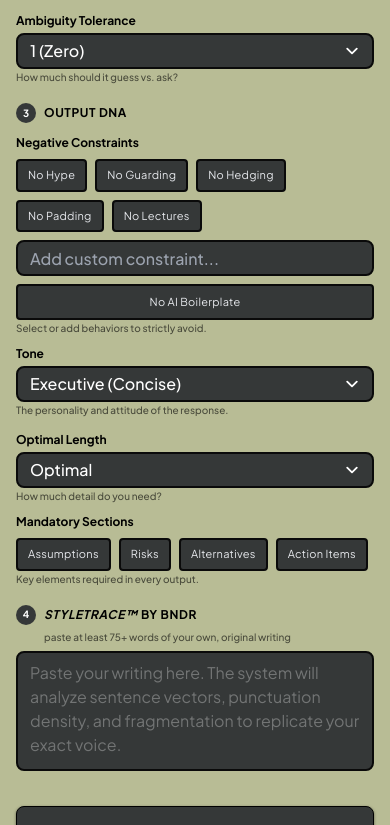
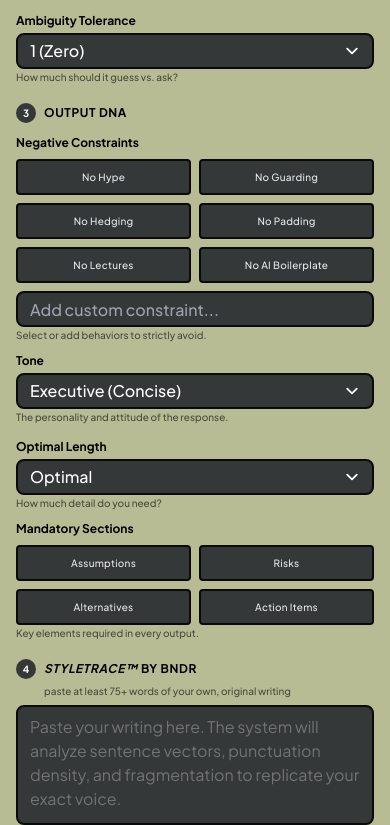
Before and after one commit to BNDRBOTS/apexsound-voice-engine, a plain HTML site: page index.html in a window 390 px wide. Shown: the part 631-1456 px from the top of the page. Drawn offline with nearby package versions, Linux system fonts and the light colour scheme.

Commit message:
Refactor negative constraints and mandatory sections layout
Updated layout of negative constraints and mandatory sections with a grid format for better responsiveness and usability.

```diff
--- a/index.html
+++ b/index.html
@@ -238,24 +238,28 @@
                         <span class="flex h-5 w-5 items-center justify-center rounded-full bg-wetConcrete text-[10px] font-bold text-white shrink-0">3</span>
                         <h2 class="text-xs font-bold uppercase tracking-wider text-black">Output DNA</h2>
                     </div>
+
                     <div>
                         <label class="mb-2 block text-xs font-bold text-black" id="negConstraintsLabel">Negative Constraints</label>
-                        <div class="flex w-full flex-wrap gap-2 mb-2" id="q20_chips" role="group" aria-labelledby="negConstraintsLabel">
-                            <button class="chip rounded px-2.5 py-1.5 tracking-wide" role="checkbox" aria-checked="false">No Hype</button>
-                            <button class="chip rounded px-2.5 py-1.5 tracking-wide" role="checkbox" aria-checked="false">No Guarding</button>
-                            <button class="chip rounded px-2.5 py-1.5 tracking-wide" role="checkbox" aria-checked="false">No Hedging</button>
-                            <button class="chip rounded px-2.5 py-1.5 tracking-wide" role="checkbox" aria-checked="false">No Padding</button>
-                            <button class="chip rounded px-2.5 py-1.5 tracking-wide" role="checkbox" aria-checked="false">No Lectures</button>
+
+                        <div class="grid grid-cols-2 sm:grid-cols-3 gap-2 mb-2" id="q20_chips" role="group" aria-labelledby="negConstraintsLabel">
+                            <button class="chip h-9 w-full rounded px-2 tracking-wide text-[10px] md:text-[11px] font-medium transition-all active:scale-[0.98]" role="checkbox" aria-checked="false">No Hype</button>
+                            <button class="chip h-9 w-full rounded px-2 tracking-wide text-[10px] md:text-[11px] font-medium transition-all active:scale-[0.98]" role="checkbox" aria-checked="false">No Guarding</button>
+                            <button class="chip h-9 w-full rounded px-2 tracking-wide text-[10px] md:text-[11px] font-medium transition-all active:scale-[0.98]" role="checkbox" aria-checked="false">No Hedging</button>
+                            <button class="chip h-9 w-full rounded px-2 tracking-wide text-[10px] md:text-[11px] font-medium transition-all active:scale-[0.98]" role="checkbox" aria-checked="false">No Padding</button>
+                            <button class="chip h-9 w-full rounded px-2 tracking-wide text-[10px] md:text-[11px] font-medium transition-all active:scale-[0.98]" role="checkbox" aria-checked="false">No Lectures</button>
+
+                            <button id="noBoilerplateBtn" class="chip h-9 w-full rounded px-2 tracking-wide text-[10px] md:text-[11px] font-medium transition-all active:scale-[0.98]" role="checkbox" aria-checked="false">No AI Boilerplate</button>
                         </div>
 
-                        <div class="flex flex-wrap sm:flex-nowrap gap-2 w-full items-center">
-                            <input id="customNeg" type="text" class="lux-input w-full sm:flex-grow rounded-lg px-3 text-base md:text-sm font-medium" placeholder="Add custom constraint..." />
-                            <button id="noBoilerplateBtn" class="chip rounded px-2.5 py-1.5 tracking-wide whitespace-nowrap w-full sm:w-auto h-9" role="checkbox" aria-checked="false">No AI Boilerplate</button>
+                        <div class="flex w-full items-center">
+                            <input id="customNeg" type="text" class="lux-input w-full rounded-lg px-3 text-base md:text-sm font-medium" placeholder="Add custom constraint..." />
                         </div>
 
                         <input id="q20" type="hidden" value="" />
                         <p class="help-text">Select or add behaviors to strictly avoid.</p>
                     </div>
+
                     <div class="grid grid-cols-1 sm:grid-cols-2 gap-4">
                         <div>
                             <label for="q9" class="mb-1 block text-xs font-bold text-black">Tone</label>
@@ -287,13 +291,14 @@
                             <p class="help-text">How much detail do you need?</p>
                         </div>
                     </div>
+
                     <div>
                         <label class="mb-2 block text-xs font-bold text-black" id="mandSectionsLabel">Mandatory Sections</label>
-                        <div class="flex flex-wrap gap-2" id="q19" role="group" aria-labelledby="mandSectionsLabel">
-                            <button class="chip rounded px-2.5 py-1.5 tracking-wide" role="checkbox" aria-checked="false">Assumptions</button>
-                            <button class="chip rounded px-2.5 py-1.5 tracking-wide" role="checkbox" aria-checked="false">Risks</button>
-                            <button class="chip rounded px-2.5 py-1.5 tracking-wide" role="checkbox" aria-checked="false">Alternatives</button>
-                            <button class="chip rounded px-2.5 py-1.5 tracking-wide" role="checkbox" aria-checked="false">Action Items</button>
+                        <div class="grid grid-cols-2 gap-2" id="q19" role="group" aria-labelledby="mandSectionsLabel">
+                            <button class="chip h-9 w-full rounded px-2 tracking-wide text-[10px] md:text-[11px] font-medium transition-all active:scale-[0.98]" role="checkbox" aria-checked="false">Assumptions</button>
+                            <button class="chip h-9 w-full rounded px-2 tracking-wide text-[10px] md:text-[11px] font-medium transition-all active:scale-[0.98]" role="checkbox" aria-checked="false">Risks</button>
+                            <button class="chip h-9 w-full rounded px-2 tracking-wide text-[10px] md:text-[11px] font-medium transition-all active:scale-[0.98]" role="checkbox" aria-checked="false">Alternatives</button>
+                            <button class="chip h-9 w-full rounded px-2 tracking-wide text-[10px] md:text-[11px] font-medium transition-all active:scale-[0.98]" role="checkbox" aria-checked="false">Action Items</button>
                         </div>
                         <p class="help-text">Key elements required in every output.</p>
                     </div>
```
